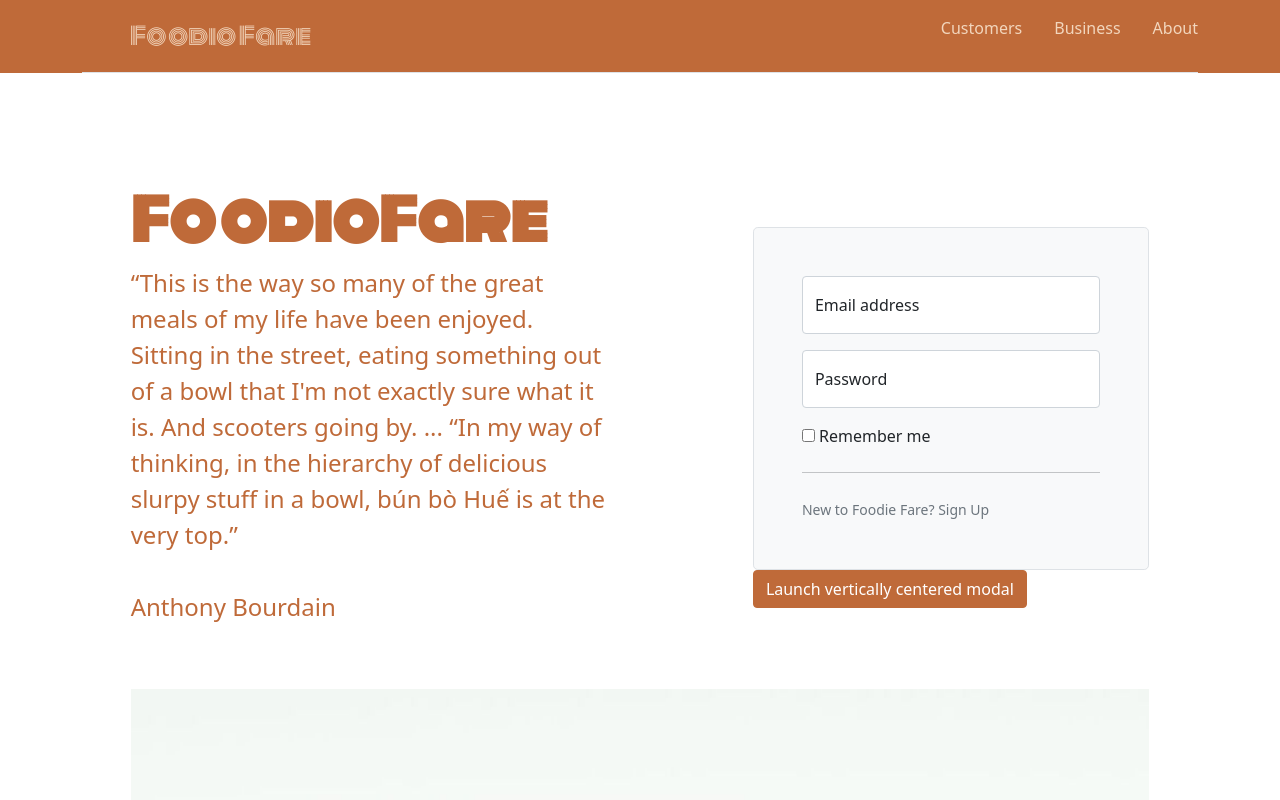
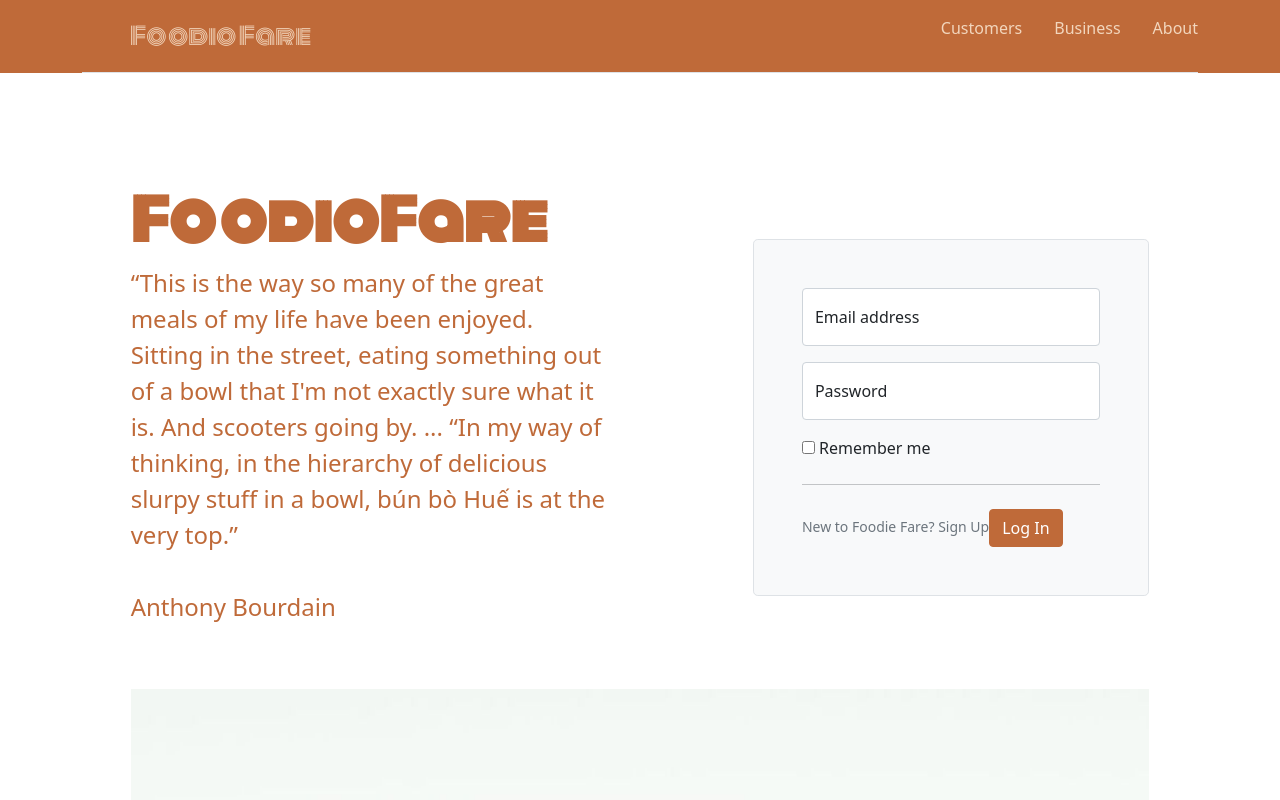
Before and after one commit to mgainer126/foodiofare, a React (Create React App) app in the folder client/: page / in a window 1280 px wide. Shown: the top 800 px of the page. Built offline with nearby package versions, Linux system fonts and the light colour scheme; no server answers; the HTML template or start-up script is replaced by a standard one.

Commit message:
updated the vendor edit page to be a regular feature

```diff
--- a/client/src/pages/CustVendorSearch/CustVendorSearch.jsx
+++ b/client/src/pages/CustVendorSearch/CustVendorSearch.jsx
@@ -42,7 +42,6 @@ export default class CustVendorSearch extends Component {
   };
 
   componentDidMount() {
-    // if (this.state.vendor !== prevState.vendor) {
     axios
       .get("http://localhost:8080/find/vendor")
       .then((vendors) => {
@@ -56,7 +55,6 @@ export default class CustVendorSearch extends Component {
         // handle error
         console.log(error);
       });
-    // }
   }
 
   componentDidUpdate(prevProps, prevState) {
--- a/client/src/pages/Hero/Hero.jsx
+++ b/client/src/pages/Hero/Hero.jsx
@@ -75,10 +75,10 @@ function Hero() {
 
               <hr className="my-4" />
               <small className="text-muted">New to Foodie Fare? Sign Up</small>
+              <Button variant="primary" onClick={() => setModalShow(true)}>
+                Log In
+              </Button>
             </form>
-            <Button variant="primary" onClick={() => setModalShow(true)}>
-              Launch vertically centered modal
-            </Button>
 
             <MyVerticallyCenteredModal
               show={modalShow}
--- a/client/src/pages/VendorEdit/VendorEdit.jsx
+++ b/client/src/pages/VendorEdit/VendorEdit.jsx
@@ -1,9 +1,40 @@
-import React, { Component } from "react";
+// import React, { Component } from "react";
 import VendorEditForm from "../../components/VendorEditForm/VendorEditForm";
 import axios from "axios";
+import React, { useState } from "react";
 
-export default class VendorEdit extends Component {
-  handleSubmit = (event) => {
+// export default class VendorEdit extends Component {
+//   handleSubmit = (event) => {
+//     event.preventDefault();
+//     const updatedVendor = [
+//       {
+//         addnum: event.target[1].value,
+//         streetname: event.target[2].value,
+//         streettype: event.target[3].value,
+//         city: event.target[4].value,
+//         province: event.target[5].value,
+//       },
+//     ];
+//     console.log(updatedVendor[0]);
+//     axios
+//       .put(
+//         `http://localhost:8080/find/${event.target[0].value}`,
+//         updatedVendor[0]
+//       )
+//       .then((response) => console.log(response));
+//   };
+
+//   render() {
+//     return (
+//       <div>
+//         <VendorEditForm handleSubmit={this.handleSubmit} />
+//       </div>
+//     );
+//   }
+// }
+
+function VendorEdit() {
+  const handleSubmit = (event) => {
     event.preventDefault();
     const updatedVendor = [
       {
@@ -23,11 +54,11 @@ export default class VendorEdit extends Component {
       .then((response) => console.log(response));
   };
 
-  render() {
-    return (
-      <div>
-        <VendorEditForm handleSubmit={this.handleSubmit} />
-      </div>
-    );
-  }
+  return (
+    <>
+      <VendorEditForm handleSubmit={handleSubmit} />
+    </>
+  );
 }
+
+export default VendorEdit;
```
